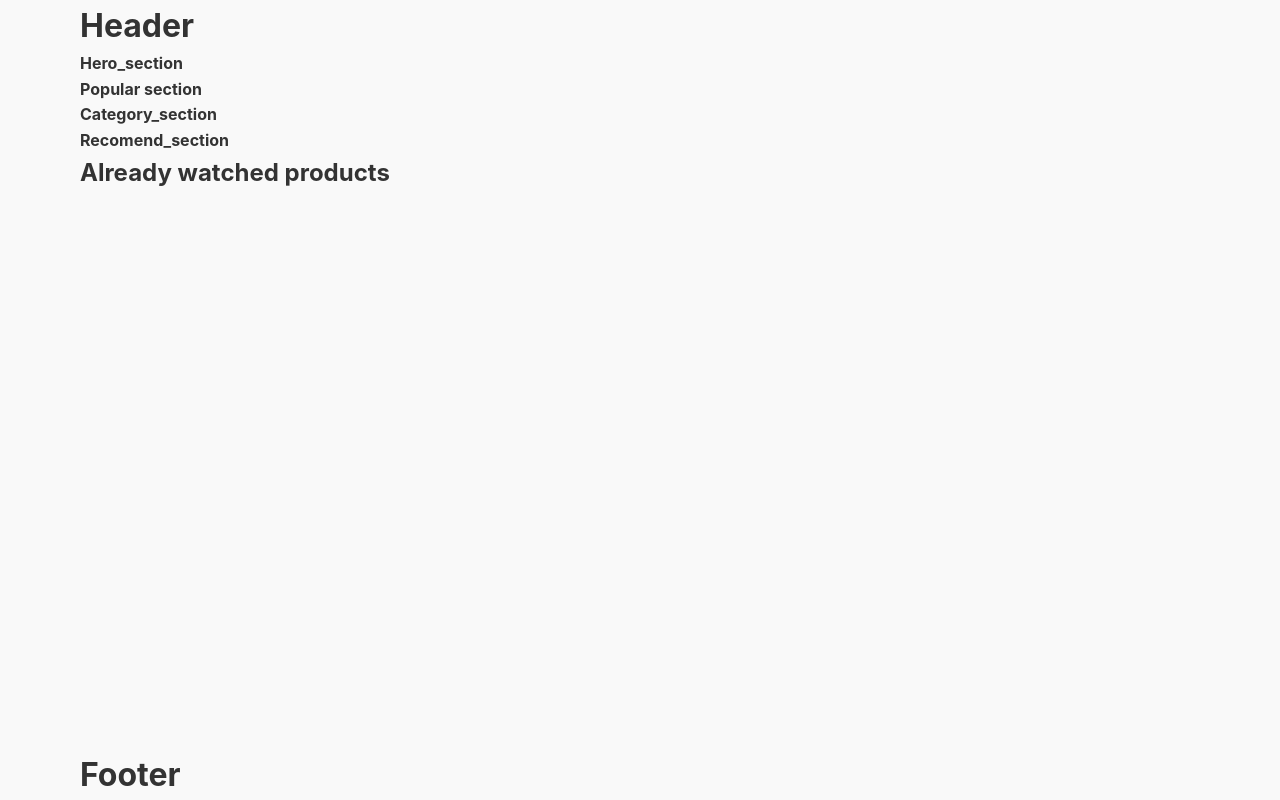
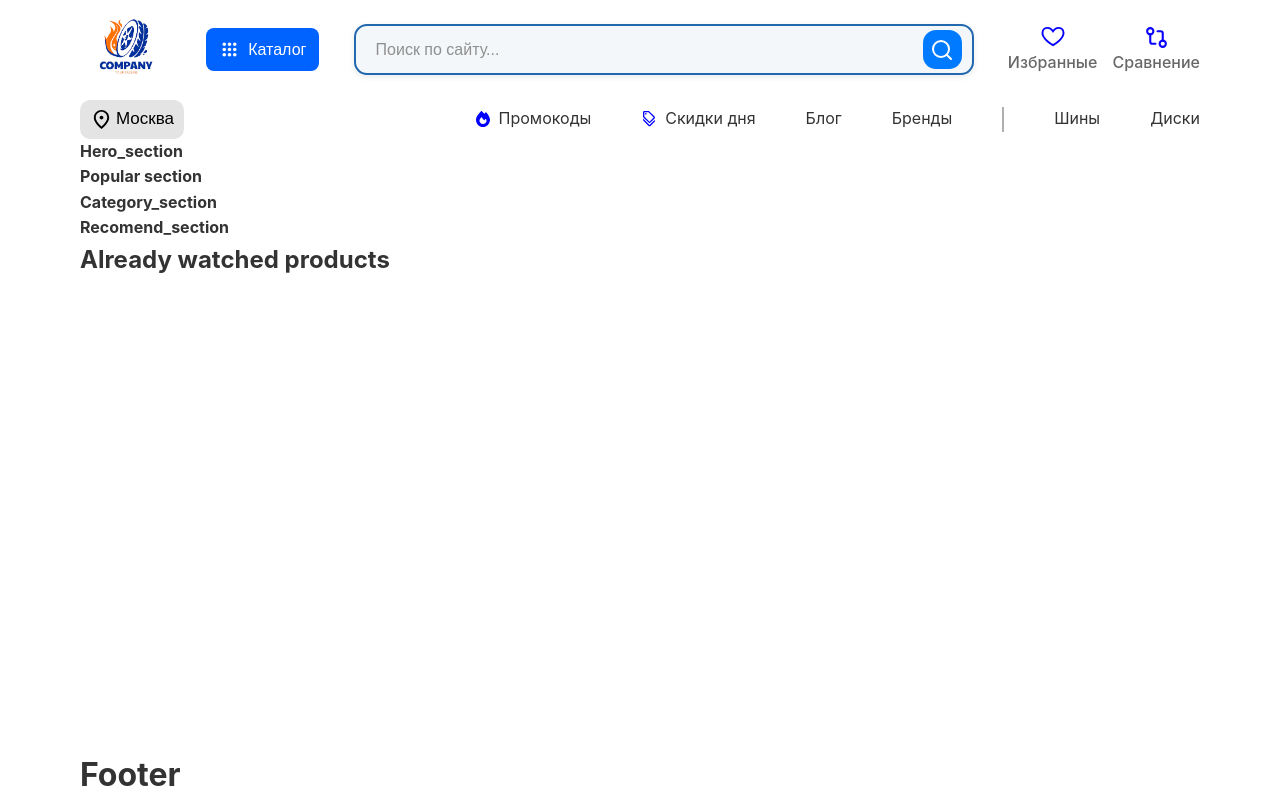
Before and after one commit to Abdurakhman00000/SHINA-FRONT, a Next.js app: page / in a window 1280 px wide. Built offline with nearby package versions, Linux system fonts and the light colour scheme.

Commit message:
header is done

```diff
--- a/src/app/globals.scss
+++ b/src/app/globals.scss
@@ -3,7 +3,7 @@
   /* Цветовая палитра */
   --color-primary: #007acc; /* Основной цвет */
   --color-text: #333; /* Цвет текста */
-  --color-background: #f9f9f9; /* Цвет фона */
+  --color-background: #ffffff; /* Цвет фона */
   --color-border: #ccc; /* Цвет границ */
 
   /* Шрифты */
--- a/src/components/layout/header/Header.module.scss
+++ b/src/components/layout/header/Header.module.scss
@@ -1 +1,126 @@
-.Header {}
+.Header {
+    .content {
+        display: flex;
+        align-items: center;
+        justify-content: space-between;
+        .logo {
+            img {
+                width: 92px;
+                height: 92px;
+                cursor: pointer;
+            }
+        }
+
+        .features {
+            display: flex;
+            align-items: center;
+            gap: 15px;
+
+            .favorite_icon {
+                display: flex;
+                align-items: center;
+                flex-direction: column;
+                gap: 2px;
+
+                svg {
+                    width: 24px;
+                    height: 23px;
+                    color: #0800ff;
+                    cursor: pointer;
+                }
+
+                p {
+                    color: rgba(0, 0, 0, 0.597);
+                    font-weight: 500;
+                }
+            }
+
+            .compare_icon {
+                display: flex;
+                align-items: center;
+                flex-direction: column;
+
+                svg {
+                    width: 25px;
+                    height: 25px;
+                    color: #0800ff;
+                    cursor: pointer;
+                }
+
+                p {
+                    color: rgba(0, 0, 0, 0.597);
+                    font-weight: 500;
+                }
+            }
+        }
+
+    }
+
+
+    .bottom_header {
+        display: flex;
+        align-items: center;
+        justify-content: space-between;
+
+        .find_place {
+            button {
+                display: flex;
+                align-items: center;
+                gap: 3px;
+                padding: 8px 10px;
+                font-size: 17px;
+                border: none;
+                background: rgba(0, 0, 0, 0.104);
+                border-radius: 10px;
+                cursor: pointer;
+
+                svg {
+                    width: 23px;
+                    height: 23px;
+                }
+            }
+        }
+
+        .nav_links {
+            ul {
+                display: flex;
+                align-items: center;
+                justify-content: space-between;
+                gap: 50px;
+                li {
+                    display: flex;
+                    align-items: center;
+                    gap: 8px;
+                    cursor: pointer;
+                    position: relative;
+
+                    &::after {
+                        content: "";
+                        position: absolute;
+                        width: 100%;
+                        height: 2px;
+                        background-color: blue;
+                        bottom: -4px;
+                        left: 0;
+                        transform: scaleX(0);
+                        transition: transform 0.3s ease;
+                    }
+
+                    &:hover::after {
+                        transform: scaleX(1);
+                    }
+
+                    svg {
+                        color: blue;
+                    }
+                }
+
+                .line {
+                    width: 2px;
+                    height: 25px;
+                    background: rgba(0, 0, 0, 0.312);
+                }
+            }
+        }
+    }
+}
--- a/src/components/layout/header/Header.tsx
+++ b/src/components/layout/header/Header.tsx
@@ -1,16 +1,74 @@
 import React from 'react'
 import scss from "./Header.module.scss"
+import Image from "next/image";
+import shina_logo from "../../../../public/assets/logo/shina-logo-v2.avif"
+import Category_button from '@/components/ui/buttons/category_button/Category_button';
+import Input from '@/components/ui/input/Input';
+import { LuGitCompare } from "react-icons/lu";
+import { GrFavorite } from "react-icons/gr";
+import { MdOutlinePlace } from "react-icons/md";
+import { MdOutlineDiscount } from "react-icons/md";
+import { FaFire } from "react-icons/fa6";
+
+
+
+
+
 
 const Header = () => {
   return (
     <header className={scss.Header}>
       <div className="container">
         <div className={scss.content}>
-          <h1>Header</h1>
+          <div className={scss.logo}>
+            <Image
+              src={shina_logo}
+              alt=""
+              width={350}
+              height={700}
+            />
+          </div>
+
+          <div className={scss.category_button}>
+            <Category_button/>
+          </div>
+
+          <div className={scss.search}>
+            <Input/>
+          </div>
+
+          <div className={scss.features}>
+            <div className={scss.favorite_icon}>
+              <GrFavorite /> <p>Избранные</p>
+            </div>
+            <div className={scss.compare_icon}>
+              <LuGitCompare /> <p>Сравнение</p>
+            </div>
+          </div>
+
         </div>
+
+        <div className={scss.bottom_header}>
+          <div className={scss.find_place}>
+            <button> <MdOutlinePlace/> Москва</button>
+          </div>
+
+          <div className={scss.nav_links}>
+            <ul>
+              <li> <FaFire/> Промокоды</li>
+              <li> <MdOutlineDiscount/> Скидки дня</li>
+              <li>Блог</li>
+              <li>Бренды</li>
+              <div className={scss.line}></div>
+              <li>Шины</li>
+              <li>Диски</li>
+            </ul>
+          </div>
+        </div>
+
       </div>
     </header>
-  )
-}
+  );
+};
 
 export default Header
--- /dev/null
+++ b/src/components/ui/buttons/category_button/Category_button.module.scss
@@ -0,0 +1,19 @@
+.button {
+    display: flex;
+    align-items: center;
+    gap: 8px;
+    padding: 11px 13px;
+    font-size: 16px;
+    font-weight: 400;
+    color: white;
+    background: #0062ff;
+    border: none;
+    border-radius: 8px;
+    cursor: pointer;
+
+    svg {
+        width: 21px;
+        height: 21px;
+        color: white;
+    }
+}
--- /dev/null
+++ b/src/components/ui/buttons/category_button/Category_button.tsx
@@ -0,0 +1,13 @@
+import React from 'react'
+import scss from "./Category_button.module.scss"
+import { CgMenuGridO } from "react-icons/cg";
+
+
+
+const Category_button = () => {
+  return (
+    <button className={scss.button}> <CgMenuGridO/> Каталог</button>
+  )
+}
+
+export default Category_button
--- a/src/components/ui/input/Input.module.scss
+++ b/src/components/ui/input/Input.module.scss
@@ -1,4 +1,52 @@
-.Main {
-    width: 100px;
-    height: 30px;
+.Search_main {
+    .searchBar {
+        display: flex;
+        align-items: center;
+        background-color: rgb(244, 247, 249);
+        border-radius: 13px;
+        padding: 4px 10px;
+        box-shadow: 0 2px 6px rgba(0, 0, 0, 0.085);
+        width: 620px !important;
+        border: 2px solid rgb(34, 104, 174);
+
+        .input {
+            flex: 1;
+            border: none;
+            outline: none;
+            font-size: 16px;
+            color: #484848;
+            background: none;
+            padding: 2px 10px;
+            width: 100%;
+
+
+            &::placeholder {
+                color: #8f8f8f;
+            }
+        }
+
+        .button {
+            background-color: #007bff;
+            border: none;
+            outline: none;
+            border-radius: 13px;
+            width: 39px;
+            height: 39px;
+            display: flex;
+            align-items: center;
+            justify-content: center;
+            cursor: pointer;
+            transition: background-color 0.3s;
+
+            &:hover {
+                background-color: #0056b3;
+            }
+
+            svg {
+                color: white;
+                width: 24px;
+                height: 24px;
+            }
+        }
+    }
 }
--- a/src/components/ui/input/Input.tsx
+++ b/src/components/ui/input/Input.tsx
@@ -1,11 +1,24 @@
 import React from 'react'
 import scss from "./Input.module.scss"
+import { LuSearch } from "react-icons/lu";
+
 
 const Input = () => {
   return (
-    <div className={scss.Main}>
-    <input type="text" placeholder='search...'/>
-    </div>
+    <section>
+        <div className={scss.Search_main}>
+        <div className={scss.searchBar}>
+          <input
+            type="text"
+            className={scss.input}
+            placeholder="Поиск по сайту..."
+          />
+          <button className={scss.button}>
+            <LuSearch />
+          </button>
+        </div>
+        </div>
+    </section>
   )
 }
 
```
Also changed, not shown: public/assets/logo/shina-logo-v2.avif (added), public/assets/logo/shina-logo.avif (added).
